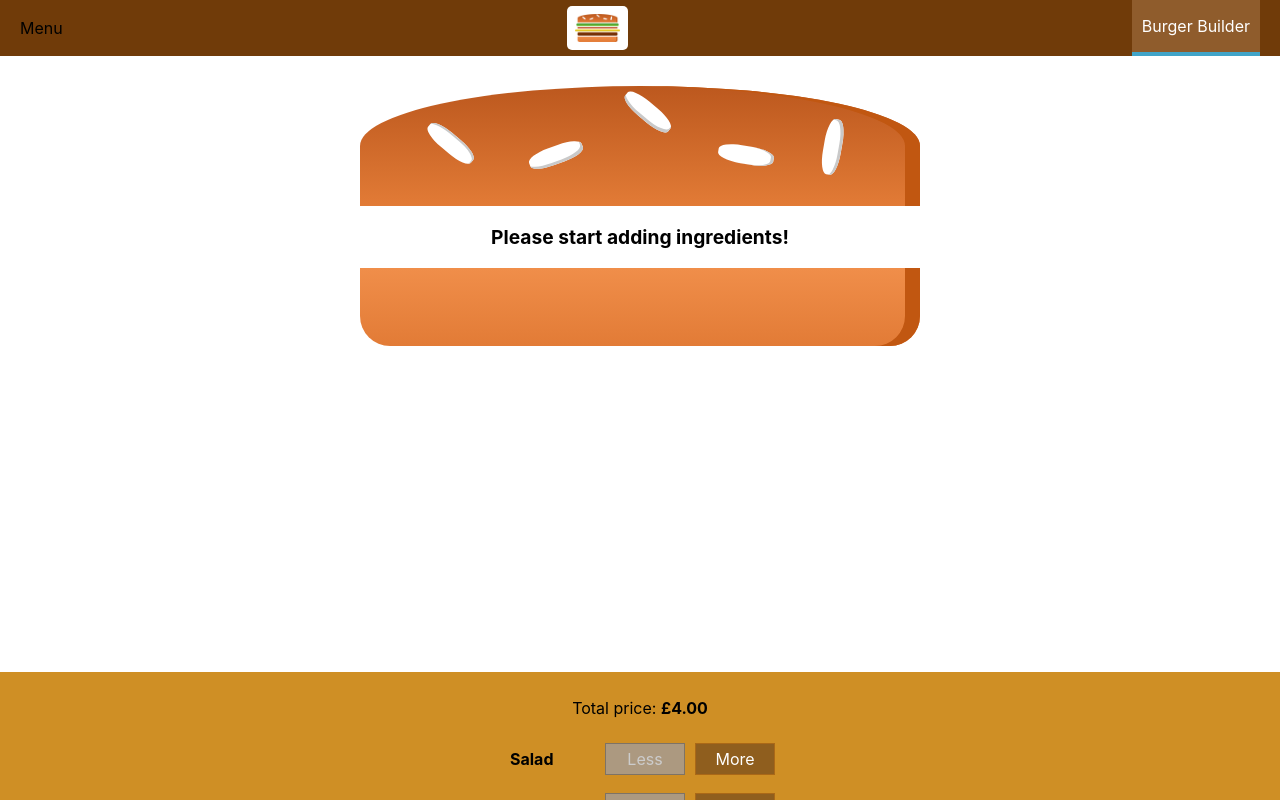
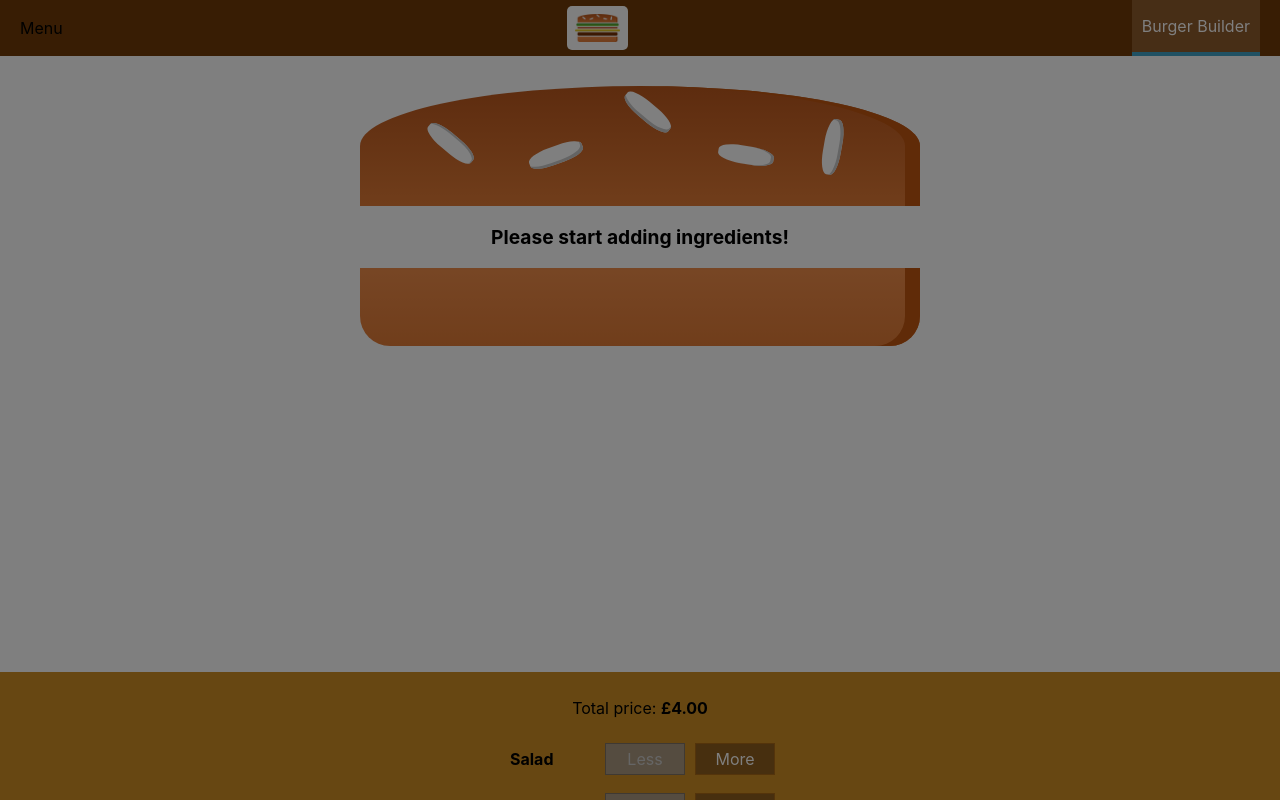
Before and after one commit to yusufcodes/react-burgerbuilder, a React (Create React App) app: page / in a window 1280 px wide. Shown: the top 800 px of the page. Built offline with nearby package versions, Linux system fonts and the light colour scheme.

Commit message:
SideDrawer now uses modal which, once clicked, will close the drawer

```diff
--- a/src/components/Layout/Layout.js
+++ b/src/components/Layout/Layout.js
@@ -1,18 +1,30 @@
-import React from 'react';
+import React, { Component } from 'react';
 import classes from './Layout.module.css';
 import Toolbar from '../Navigation/Toolbar/Toolbar';
 import SideDrawer from '../Navigation/SideDrawer/SideDrawer';
 
-const layout = (props) => {
-    return (
+class Layout extends Component {
+    state = {
+        showSideDrawer: true
+    }
+
+    sideDrawerClosedHandler = () => {
+        this.setState({showSideDrawer: false});
+    }
+
+    render() {
+        return (
         <React.Fragment>
             <Toolbar />
-            <SideDrawer />
+            <SideDrawer
+            open={this.state.showSideDrawer}
+            closed={this.sideDrawerClosedHandler}/>
             <main className={classes.Content}>
-                {props.children}
+                {this.props.children}
             </main>
         </React.Fragment>
-    )
+        )
+    }
 }
 
-export default layout;
+export default Layout;
--- a/src/components/Navigation/SideDrawer/SideDrawer.js
+++ b/src/components/Navigation/SideDrawer/SideDrawer.js
@@ -1,17 +1,25 @@
 import React from 'react';
 import Logo from '../../Logo/Logo';
 import NavigationItems from '../NavigationItems/NavigationItems';
+import Backdrop from '../../UI/Backdrop/Backdrop';
 import classes from './SideDrawer.module.css';
 
 const sideDrawer = props => {
+    let attachedClasses = [classes.SideDrawer, classes.Close];
+    if (props.open) {
+        attachedClasses = [classes.SideDrawer, classes.Open];
+    }
 
     return (
-        <div className={classes.SideDrawer}>
+        <React.Fragment>
+        <Backdrop show={props.open} clicked={props.closed}/>
+        <div className={attachedClasses.join(' ')}>
             <Logo height="11%"/>
             <nav>
                 <NavigationItems />
             </nav>
         </div>
+        </React.Fragment>
     )
 };
 
```
